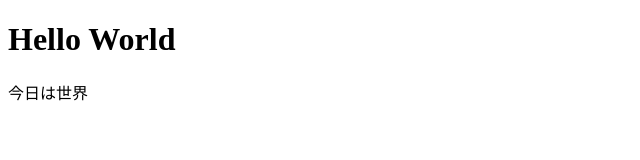
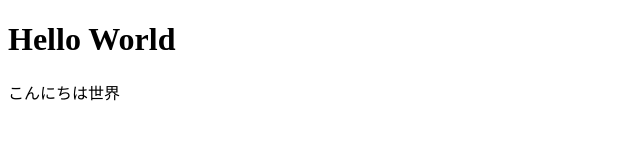
Before and after one commit to runaaaaa/kadai-githubpages, a plain HTML site: page index.html in a window 1280 px wide. Shown: the full height of the page, 0-640 px from the left. Drawn offline with Linux system fonts and the light colour scheme.

Commit message:
Update index.html

```diff
--- a/index.html
+++ b/index.html
@@ -6,6 +6,6 @@
     </head>
     <body>
         <h1>Hello World</h1>
-        <p>今日は世界</p>
+        <p>こんにちは世界</p>
     </body>
 </html>
```
